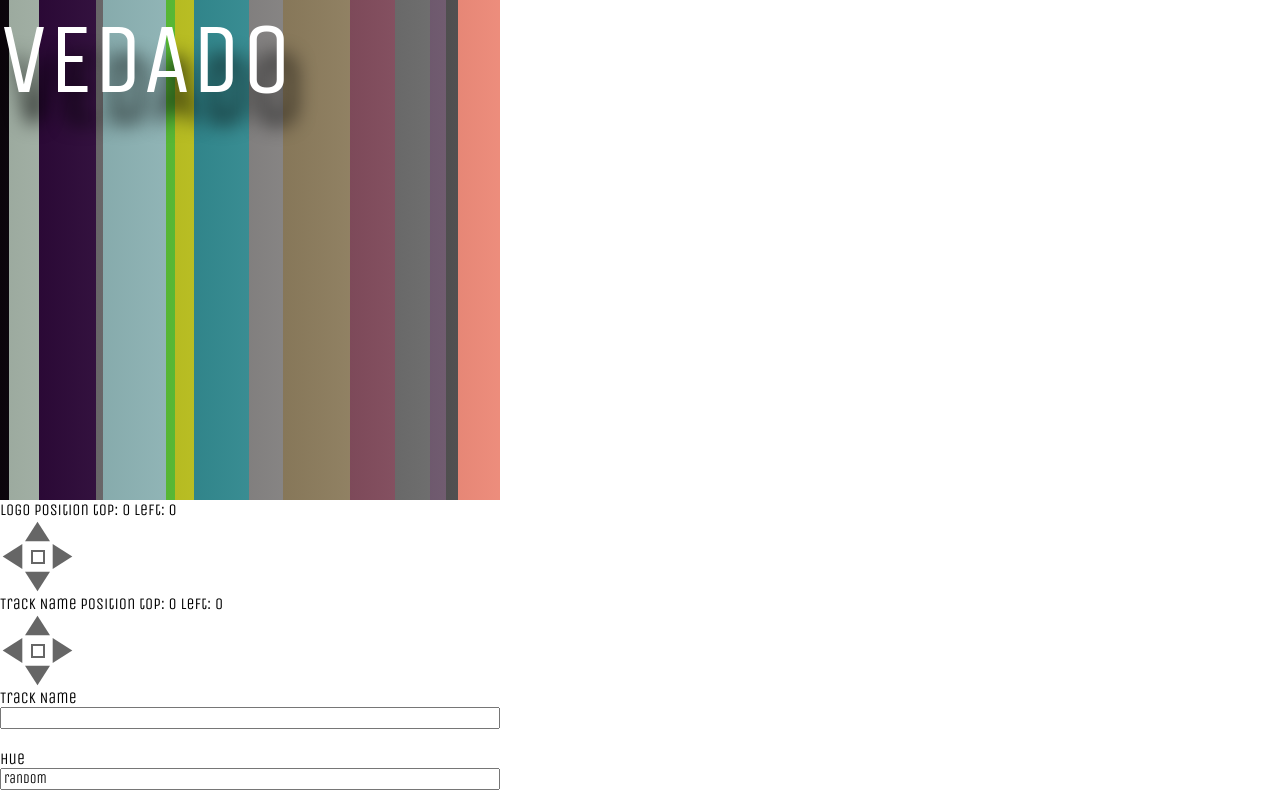
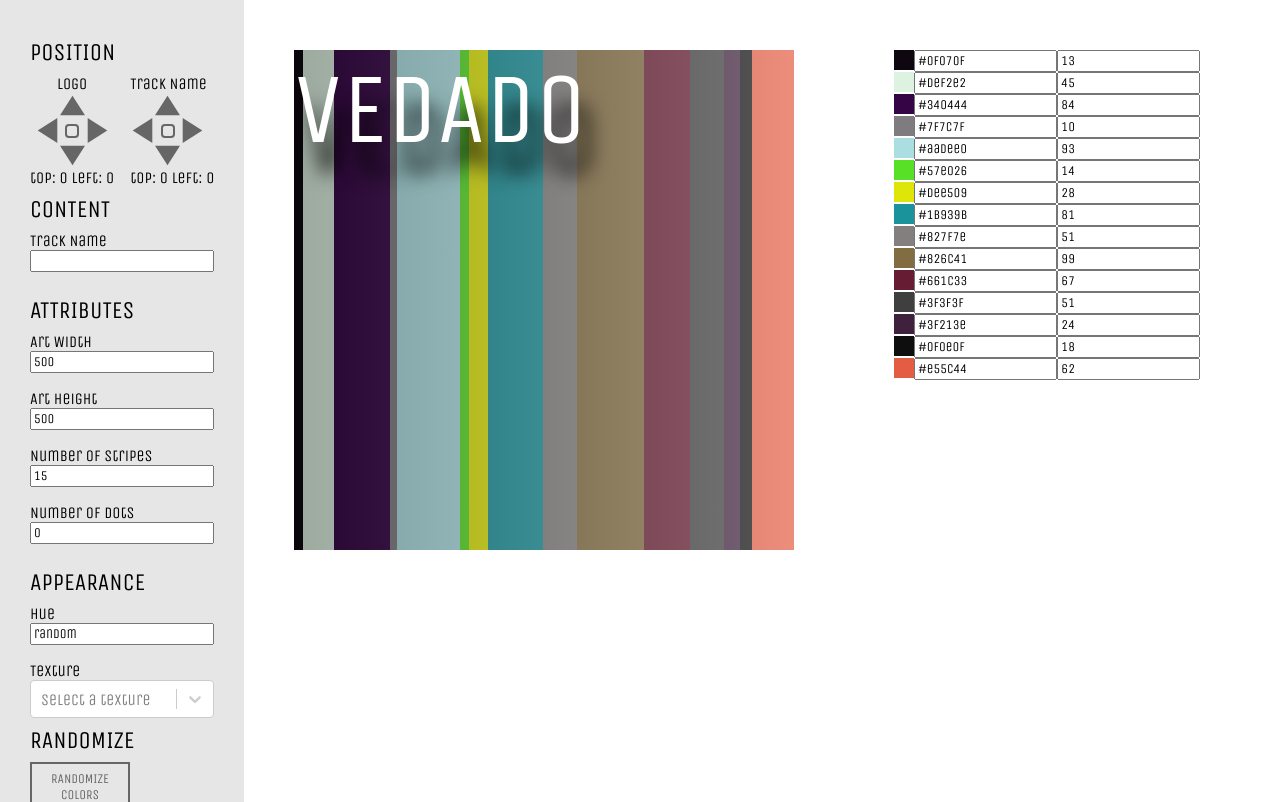
Before and after one commit to ralfpopescu/vedado-art, a React (Create React App) app: page / in a window 1280 px wide. Shown: the top 802 px of the page. Built offline with nearby package versions, Linux system fonts and the light colour scheme.

Commit message:
Creating sidebar

```diff
--- a/src/Art.js
+++ b/src/Art.js
@@ -2,7 +2,6 @@ import React, { useRef } from "react";
 import styled from "styled-components";
 
 const Stripe = styled.div`
-  height: 100%;
   width: ${props => props.width}px;
   background-color: ${props => props.color};
   display: flex;
@@ -17,6 +16,7 @@ const StripeContainer = styled.div`
   display: flex;
   overflow: auto;
   flex-grow: 1;
+  transition: all 0.3s ease-in-out;
 `;
 
 const Dot = styled.div`
@@ -48,6 +48,7 @@ const TrackNameContainer = styled.div`
   font-size: 30px;
   color: white;
   text-shadow: 10px 30px 20px #000000;
+  transition: all 0.3s ease-in-out;
 `;
 
 const Texture = styled.div`
@@ -57,6 +58,7 @@ const Texture = styled.div`
   right: 0;
   left: 0;
   ${props => props.texture};
+  transition: all 0.3s ease-in-out;
 `;
 
 const Gradient = styled.div`
--- a/src/ArtController.js
+++ b/src/ArtController.js
@@ -47,7 +47,8 @@ const Container = styled.div`
   position: absolute;
   display: flex;
   flex-grow: 1;
-  flex-direction: column;
+  flex-direction: row;
+  height: 1200px;
 `;
 
 const LayoutRow = styled.div`
@@ -60,8 +61,14 @@ const LayoutColumn = styled.div`
 `;
 
 const Input = styled.input`
-  margin-bottom: 20px;
+  margin-bottom: 16px;
   font-family: Unica One;
+`;
+
+const FieldHeader = styled.div`
+  font-size: 1.5rem;
+  margin-bottom: 8px;
+  margin-top: 8px;
 `;
 
 const generateColors = (number, hue) => {
@@ -149,6 +156,9 @@ class ArtController extends React.Component {
     this.setState({ numberOfStripes: event.target.value });
     this.setState({
       stripeColors: generateColors(event.target.value, this.state.hue)
+    });
+    this.setState({
+      stripes: generateStripes(event.target.value, this.state.hue)
     });
   }
 
@@ -259,9 +269,12 @@ class ArtController extends React.Component {
         >
           <div
             style={{
-              border: `2px solid ${this.state[center] ? "red" : "#666666"}`,
+              border: `${this.state[center] ? 3 : 2}px solid ${
+                this.state[center] ? "#bfbfbf" : "#666666"
+              }`,
               height: "10px",
-              width: "10px"
+              width: "10px",
+              borderRadius: "4px"
             }}
           />
         </DirectionButton>
@@ -322,50 +335,49 @@ class ArtController extends React.Component {
     const { ButtonGroup } = this;
     return (
       <Container>
-        {console.log(generateStripes(15, "random"))}
-        <Art
-          logoTop={logoTop}
-          logoLeft={logoLeft}
-          trackNameTop={trackNameTop}
-          trackNameLeft={trackNameLeft}
-          trackName={trackName}
-          artWidth={artWidth}
-          artHeight={artHeight}
-          hue={hue}
-          stripeColors={stripeColors}
-          dotColors={dotColors}
-          texture={texture}
-          centerLogo={centerLogo}
-          centerTrackname={centerTrackname}
-          stripes={stripes}
-          ref={this.artRef}
-        />
-        Logo Position top: {logoTop} left: {logoLeft}
+        <LayoutColumn
+          style={{
+            padding: "30px",
+            overflowY: "auto",
+            background: "#e6e6e6",
+            height: "100%"
+          }}
+        >
+          <LayoutColumn>
+            <FieldHeader>POSITION</FieldHeader>
+            <LayoutRow>
+              <LayoutColumn
+                style={{ alignItems: "center", marginRight: "16px" }}
+              >
+                Logo
                 <ButtonGroup
                   fieldTop="logoTop"
                   fieldLeft="logoLeft"
                   center="centerLogo"
                   amount={10}
                 />
-        Track Name Position top: {trackNameTop} left: {trackNameLeft}
+                top: {logoTop} left: {logoLeft}
+              </LayoutColumn>
+              <LayoutColumn>
+                Track Name
                 <ButtonGroup
                   fieldTop="trackNameTop"
                   fieldLeft="trackNameLeft"
                   center="centerTrackname"
                   amount={10}
                 />
+                top: {trackNameTop} left: {trackNameLeft}
+              </LayoutColumn>
+            </LayoutRow>
+          </LayoutColumn>
+          <FieldHeader>CONTENT</FieldHeader>
           Track Name
           <Input
             type="text"
             value={this.state.trackName}
             onChange={this.handleTrackNameChange}
           />
-        Hue
-        <Input
-          type="text"
-          value={this.state.hue}
-          onChange={this.handleHueChange}
-        />
+          <FieldHeader>ATTRIBUTES</FieldHeader>
           Art Width
           <Input
             type="text"
@@ -390,12 +402,21 @@ class ArtController extends React.Component {
             value={this.state.numberOfDots}
             onChange={this.handleDotNumberChange}
           />
+          <FieldHeader>APPEARANCE</FieldHeader>
+          Hue
+          <Input
+            type="text"
+            value={this.state.hue}
+            onChange={this.handleHueChange}
+          />
+          Texture
           <Select
             options={textures}
             onChange={this.handleTextureChange}
             value={texture.value}
             placeholder="Select a texture"
           />
+          <FieldHeader>RANDOMIZE</FieldHeader>
           <RandomizeButton onClick={this.randomizeColors}>
             RANDOMIZE COLORS
           </RandomizeButton>
@@ -420,7 +441,35 @@ class ArtController extends React.Component {
               style={{ width: "50px", height: "50px" }}
             />
           </DownloadContainer>
+        </LayoutColumn>
+        <div
+          style={{
+            height: "100%",
+            width: this.state.artWidth,
+            padding: "50px"
+          }}
+        >
+          <Art
+            logoTop={logoTop}
+            logoLeft={logoLeft}
+            trackNameTop={trackNameTop}
+            trackNameLeft={trackNameLeft}
+            trackName={trackName}
+            artWidth={artWidth}
+            artHeight={artHeight}
+            hue={hue}
+            stripeColors={stripeColors}
+            dotColors={dotColors}
+            texture={texture}
+            centerLogo={centerLogo}
+            centerTrackname={centerTrackname}
+            stripes={stripes}
+            ref={this.artRef}
+          />
+        </div>
+        <LayoutColumn style={{ padding: "50px" }}>
           <ColorPanel stripes={stripes} />
+        </LayoutColumn>
       </Container>
     );
   }
```
Also changed, not shown: src/DirectionButtonGroup/index.js (added, +121 -0 lines). Lines whose indentation alone changed are shown as unchanged.
